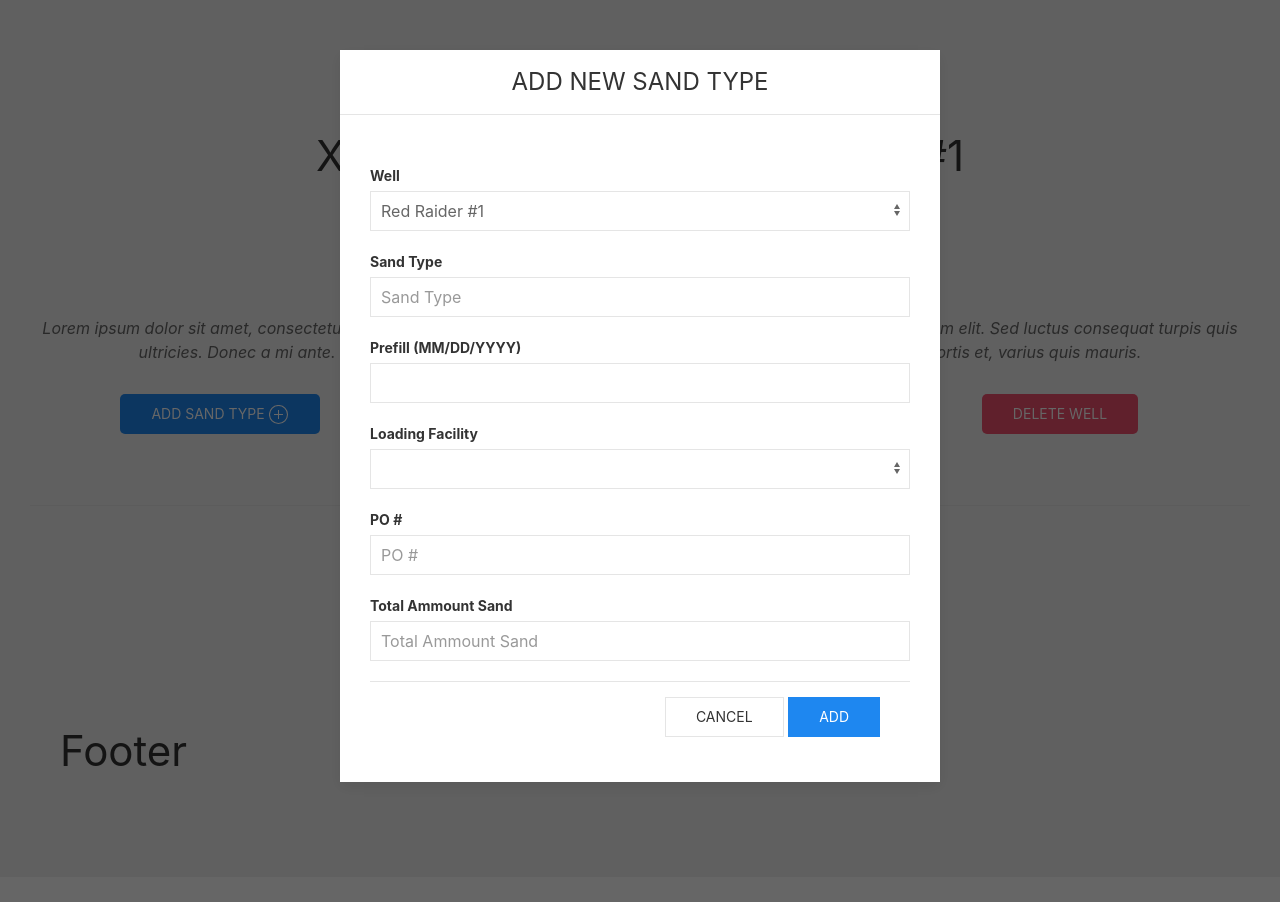
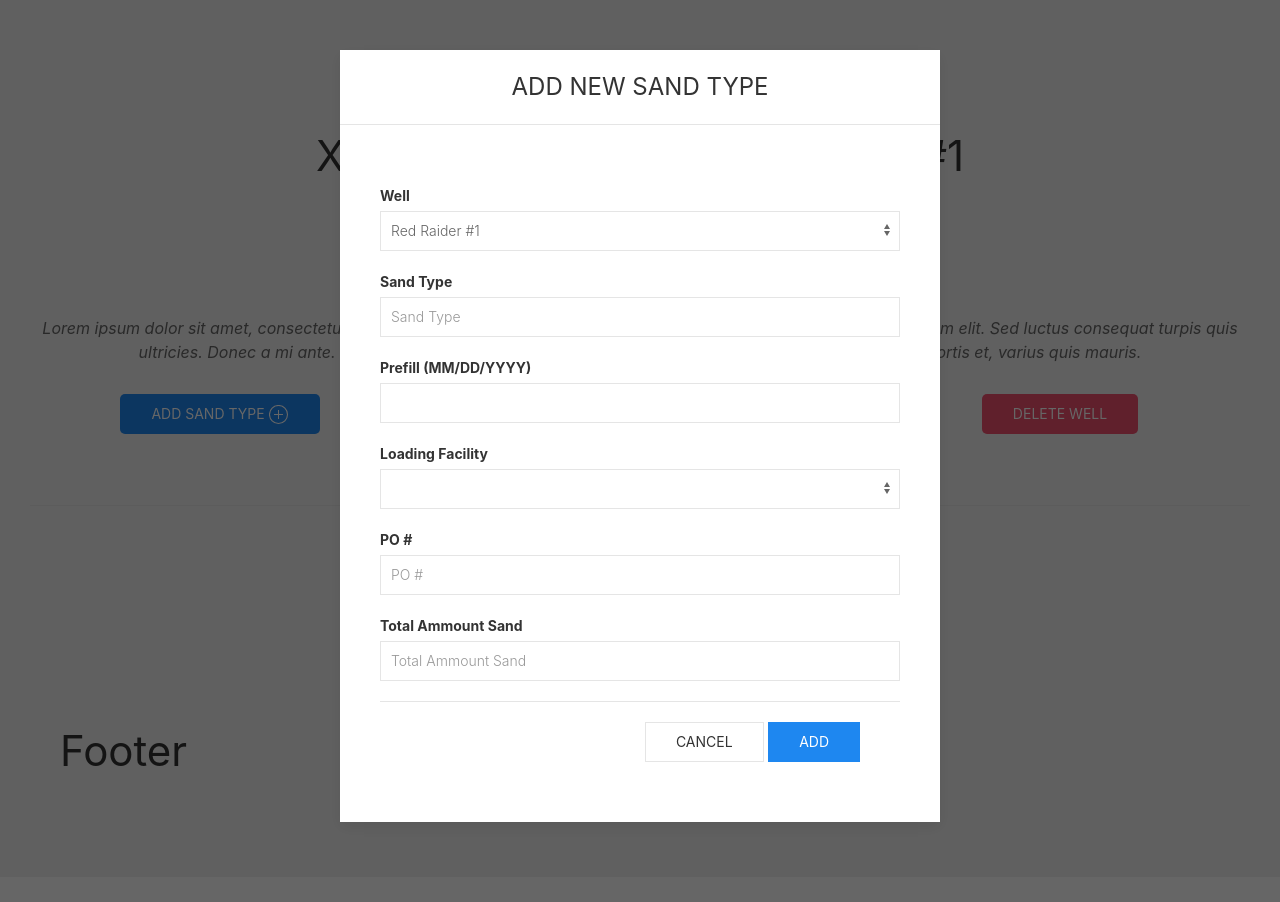
Before and after one commit to OCL90/dispatch_app, a Django app: page /well/1/ in a window 1280 px wide, after a click on "ADD SAND TYPE". Run offline with Django 3.2, Linux system fonts and the light colour scheme; data comes from the database, SQL or seed files in the repository; some libraries are stand-ins or nearby versions.

Commit message:
modified sandform.html

```diff
--- a/frac/templates/frac/dashboard.html
+++ b/frac/templates/frac/dashboard.html
@@ -10,9 +10,6 @@
 <div class="uk-child-width-expand@s uk-text-center" uk-grid>
   <div>
     <a href="{% url 'create_well' %}"><button class="uk-button uk-button-primary uk-border-rounded" uk-icon="plus-circle">add well </button></a>
-  </div>
-  <div>
-    <a href="{% url 'create_sand' %}"><button class="uk-button uk-button-primary uk-border-rounded" uk-icon="plus-circle">add sand type </button></a>
   </div>
 </div>
 
--- a/frac/templates/frac/main.html
+++ b/frac/templates/frac/main.html
@@ -13,6 +13,7 @@
   <script src="https://cdn.jsdelivr.net/npm/uikit@3.5.4/dist/js/uikit.min.js"></script>
   <script src="https://cdn.jsdelivr.net/npm/uikit@3.5.4/dist/js/uikit-icons.min.js"></script>
   <!-- JQuery UI -->
+  <link rel="stylesheet" href="//code.jquery.com/ui/1.12.1/themes/base/jquery-ui.css">
   <script src="https://code.jquery.com/jquery-1.12.4.js"></script>
   <script src="https://code.jquery.com/ui/1.12.1/jquery-ui.js"></script>
 
--- a/frac/templates/frac/sand_form.html
+++ b/frac/templates/frac/sand_form.html
@@ -1,19 +1,19 @@
 <div id="add_sand-modal-center" uk-modal>
   <div class="uk-card uk-card-default uk-width-1-2@m uk-align-center">
-    <div class="uk-modal-header">
+    <div class="uk-card-header">
       <div class="uk-grid-small uk-flex-middle" uk-grid>
         <div class="uk-width-expand">
           <h3 class="uk-card-title uk-margin-remove-bottom uk-text-uppercase uk-text-center">add new sand type</h3>
         </div>
       </div>
     </div>
-    <div class="uk-modal-body">
+    <div class="uk-card-body">
       <form action="/c_sand/{{well.id}}/" method="POST" class="uk-form-stacked">
         {% csrf_token %}
         <div class="uk-margin">
           <label class="uk-form-label uk-text-bold">Well</label>
           <div class="uk-form-controls">
-            <select class="uk-select" name="well_id">
+            <select class="uk-select uk-text-small uk-text-light" name="well_id">
               <option value="{{well.id}}">{{well.name}}</option>
             </select>
           </div>
@@ -21,19 +21,19 @@
         <div class="uk-margin">
           <label class="uk-form-label uk-text-bold">Sand Type</label>
           <div class="uk-form-controls">
-            <input class="uk-input" type="text" name="sand_name" placeholder="Sand Type">
+            <input class="uk-input uk-text-small uk-text-light" type="text" name="sand_name" placeholder="Sand Type">
           </div>
         </div>
         <div class="uk-margin">
           <label class="uk-form-label uk-text-bold">Prefill (MM/DD/YYYY)</label>
           <div class="uk-form-controls">
-            <input class="uk-input" type="text" id="datepicker" name="date_prefill">
+            <input class="uk-input uk-text-small uk-text-light" type="text" id="datepicker" name="date_prefill">
           </div>
         </div>
         <div class="uk-margin">
           <label class="uk-form-label uk-text-bold">Loading Facility</label>
           <div class="uk-form-controls">
-            <select class="uk-select" name="facilities">
+            <select class="uk-select uk-text-small uk-text-light" name="facilities">
               <option value=""></option>
               {% for facility in facilities %}
               <option value="{{facility.id}}">{{facility.name}}</option>
@@ -44,16 +44,16 @@
         <div class="uk-margin">
           <label class="uk-form-label uk-text-bold">PO #</label>
           <div class="uk-form-controls">
-            <input class="uk-input" type="text" name="po" placeholder="PO #">
+            <input class="uk-input uk-text-small uk-text-light" type="text" name="po" placeholder="PO #">
           </div>
         </div>
         <div class="uk-margin">
           <label class="uk-form-label uk-text-bold">Total Ammount Sand</label>
           <div class="uk-form-controls">
-            <input class="uk-input" type="text" name="total_sand" placeholder="Total Ammount Sand">
+            <input class="uk-input uk-text-small uk-text-light" type="text" name="total_sand" placeholder="Total Ammount Sand">
           </div>
         </div>
-        <div class="uk-modal-footer uk-text-right">
+        <div class="uk-card-footer uk-text-right">
           <a href="{% url 'home' %}"><button class="uk-button uk-button-default uk-modal-close" type="button">Cancel</button></a>
           <button class="uk-button uk-button-primary" type="submit">Add</button>
         </div>
--- a/frac/urls.py
+++ b/frac/urls.py
@@ -18,8 +18,6 @@
   path('well/<str:pk>/update/', views.updateWell, name='update_well'),
   path('well/<str:pk>/delete/', views.deleteWell, name='delete_well'),
 
-  path('create_sand/', views.createSandType, name='create_sand'),
-
   path('c_sand/<str:pk>/', views.cSandType, name='c_sand'),
 
 
--- a/frac/views.py
+++ b/frac/views.py
@@ -99,21 +99,6 @@
   return render(request, 'frac/sand_form.html', context)
 
 
-def createSandType(request):
-  form = SandForm()
-  if request.method == 'POST':
-    print('Printing POST: ', request.POST)
-    form = SandForm(request.POST)
-    if form.is_valid():
-      form.save()
-      return redirect('/')
-    else:
-      print("error")
-
-  context = {'form': form}
-  return render(request, 'frac/sand_form.html', context)
-
-
 def operatorsPage(request):
   context = {}
   return render(request, 'frac/operators_page.html', context)
```
